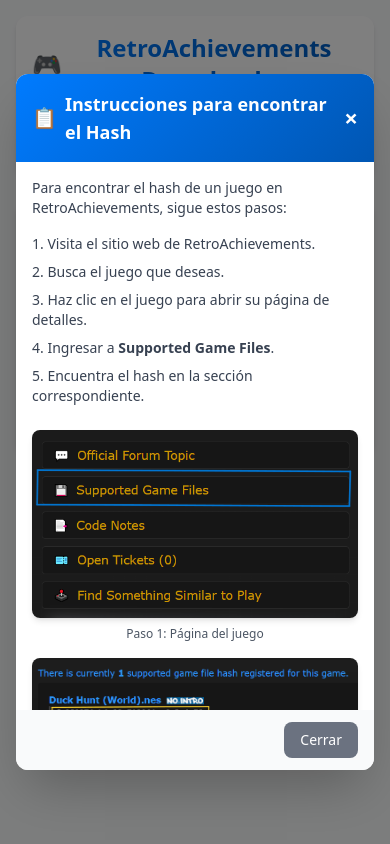
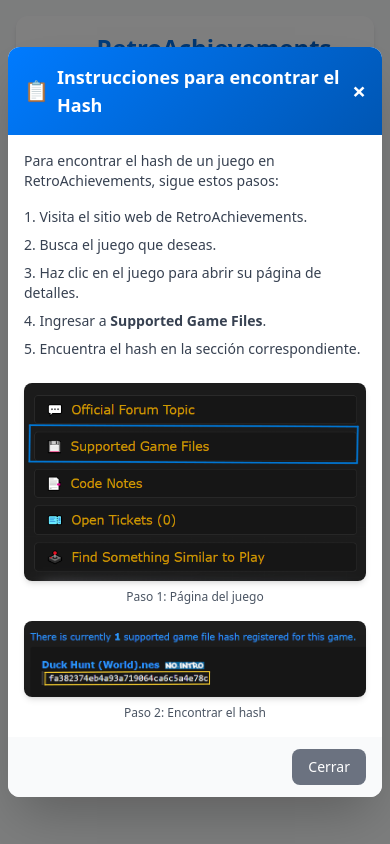
Before and after one commit to pipetboy2001/RetroArchivement-Download-games, a Flask app: page / in a window 390 px wide, after a click that opens the changed part. Run offline with Flask 3, Linux system fonts and the light colour scheme; some libraries are stand-ins or nearby versions.

Commit message:
style: modal games responsive

```diff
--- a/api/static/css/main.css
+++ b/api/static/css/main.css
@@ -139,6 +139,9 @@
     .mobile-text-sm {
         font-size: 0.875rem;
     }
+
+    /* Modal spacing tweaks on very small screens */
+    .modal-panel { border-radius: 0.75rem; }
 }
 
 /* Focus states for accessibility */
@@ -174,3 +177,19 @@
     font-size: 0.75rem;
     font-weight: 500;
 }
+
+/* Modal helpers */
+.modal-overlay { display: none; }
+.modal-overlay.flex { display: flex; }
+
+/* Use dynamic viewport for mobile toolbars; fallback to 85vh for older browsers */
+.modal-max-h { max-height: 85vh; }
+@supports (max-height: 90dvh) {
+    .modal-max-h { max-height: 90dvh; }
+}
+
+.modal-body img { height: auto; max-width: 100%; }
+.modal-pagination { row-gap: 0.5rem; }
+
+/* Long names inside version cards should wrap nicely */
+.version-option h4 { word-break: break-word; overflow-wrap: anywhere; }
--- a/api/templates/components/organisms/modals.html
+++ b/api/templates/components/organisms/modals.html
@@ -1,6 +1,6 @@
 <!-- Versions Modal -->
-<div id="versionsModal" class="fixed inset-0 bg-black bg-opacity-50 z-50 hidden items-center justify-center p-4">
-    <div class="bg-white rounded-xl shadow-2xl max-w-2xl w-full max-h-[85vh] overflow-hidden fade-in">
+<div id="versionsModal" class="fixed inset-0 bg-black bg-opacity-50 z-50 hidden items-center justify-center p-2 sm:p-4 modal-overlay">
+    <div class="bg-white rounded-xl shadow-2xl w-full max-w-lg sm:max-w-2xl overflow-hidden fade-in flex flex-col modal-panel modal-max-h">
         <!-- Modal Header -->
         <div class="gradient-bg text-white p-4 flex items-center justify-between">
             <h2 id="versionsModalLabel" class="text-lg font-bold flex items-center gap-2">
@@ -17,12 +17,12 @@
         </div>
 
         <!-- Modal Body -->
-        <div class="p-4 max-h-[55vh] overflow-y-auto custom-scrollbar">
+        <div class="p-4 flex-1 overflow-y-auto custom-scrollbar modal-body">
             <p class="text-gray-600 mb-4 text-sm">Este juego tiene múltiples versiones disponibles. Selecciona la que prefieras:</p>
             <div id="versionsContainer" class="space-y-2">
                 <!-- Versions will be loaded here -->
             </div>
-            <div id="versionsPagination" class="flex items-center justify-center gap-2 mt-3"></div>
+            <div id="versionsPagination" class="flex flex-wrap items-center justify-center gap-2 mt-3 modal-pagination"></div>
         </div>
 
         <!-- Modal Footer -->
@@ -39,8 +39,8 @@
 </div>
 
 <!-- Instructions Modal -->
-<div id="instructionsModal" class="fixed inset-0 bg-black bg-opacity-50 z-50 hidden items-center justify-center p-4">
-    <div class="bg-white rounded-xl shadow-2xl max-w-3xl w-full max-h-[85vh] overflow-hidden fade-in">
+<div id="instructionsModal" class="fixed inset-0 bg-black bg-opacity-50 z-50 hidden items-center justify-center p-2 sm:p-4 modal-overlay">
+    <div class="bg-white rounded-xl shadow-2xl w-full max-w-2xl sm:max-w-3xl overflow-hidden fade-in flex flex-col modal-panel modal-max-h">
         <!-- Modal Header -->
         <div class="gradient-bg text-white p-4 flex items-center justify-between">
             <h2 class="text-lg font-bold flex items-center gap-2">
@@ -57,7 +57,7 @@
         </div>
 
         <!-- Modal Body -->
-        <div class="p-4 max-h-[65vh] overflow-y-auto custom-scrollbar">
+        <div class="p-4 flex-1 overflow-y-auto custom-scrollbar modal-body">
             <div class="prose max-w-none">
                 <p class="text-gray-700 mb-4 text-sm">
                     Para encontrar el hash de un juego en RetroAchievements, sigue estos pasos:
```
Also changed, not shown: api/static/js/games.js (+15 -12 lines).
